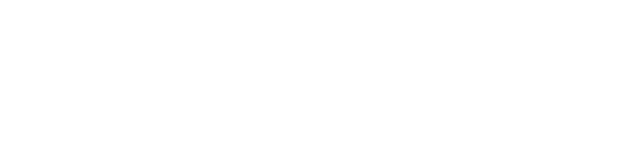
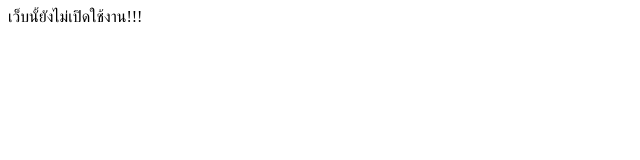
Before and after one commit to PeakNAtanon/Peakproject, a plain HTML site: page index.html in a window 1280 px wide. Shown: the whole page, without its empty margins (0-640 px from the left). Drawn offline with Linux system fonts and the light colour scheme.

Commit message:
เพิ้มสถานะ

```diff
--- a/index.html
+++ b/index.html
@@ -24,5 +24,8 @@
       href="https://cdn.discordapp.com/attachments/869973646582624316/1013463205147856968/122446686_2721833768085043_836253338328924184_n.jpg"
     />
   </head>
-  <body></body>
+
+  <body>
+       เว็บนั้ยังไม่เปิดใช้งาน!!!
+  </body>
 </html>
```
